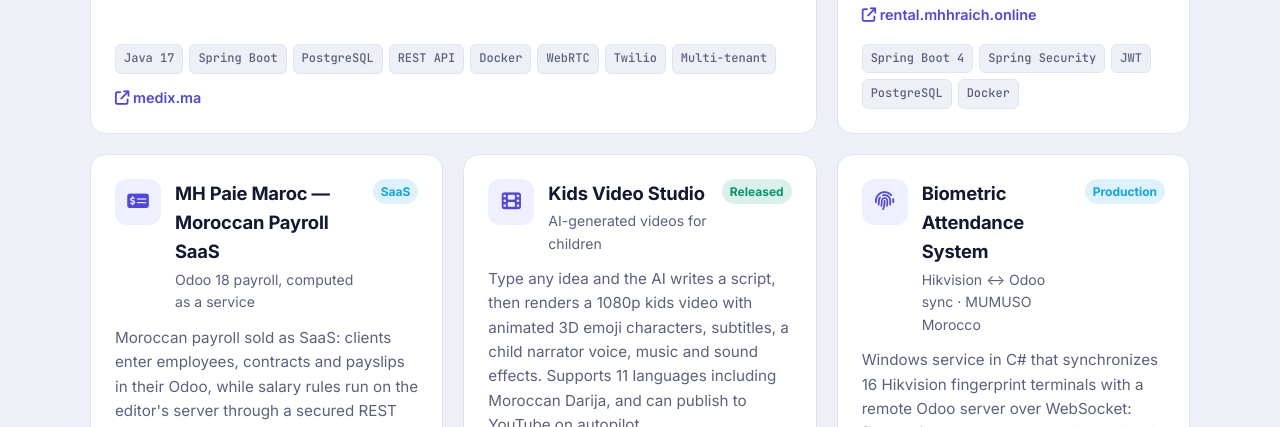
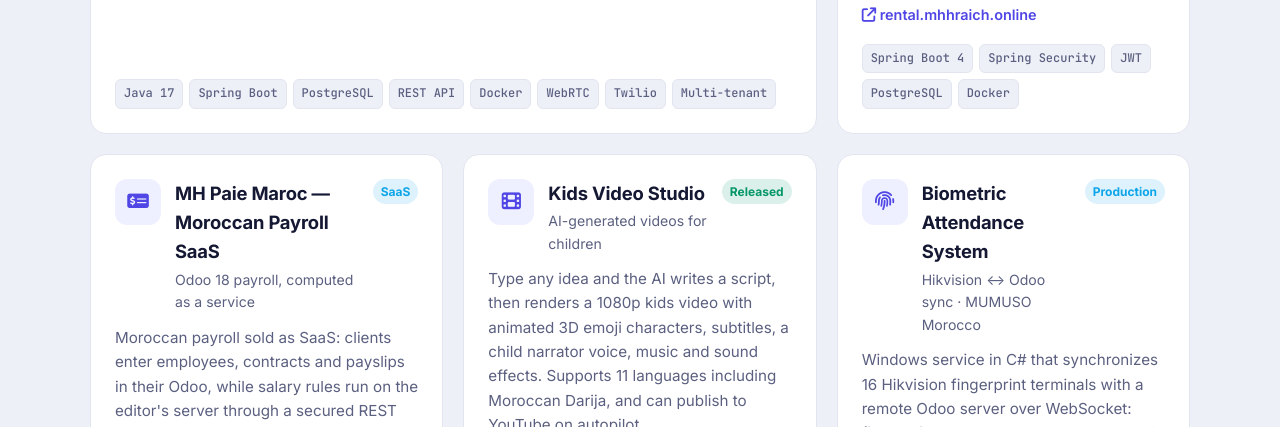
Before and after one commit to mhhraich/portfolio, a plain HTML site: page index.html in a window 1280 px wide. Shown: the part 1643-2070 px from the top of the page. Drawn offline with Linux system fonts and the light colour scheme.

Commit message:
Revert "Link Medix card to medix.ma"
medix.ma is an unrelated service, not this Medix project.

Co-Authored-By: Claude Opus 5.5 <noreply@anthropic.com>
Claude-Session: https://claude.ai/code/session_01Ay81atBhQfeWAqsCaJfUL7

```diff
--- a/index.html
+++ b/index.html
@@ -227,7 +227,6 @@ footer{border-top:1px solid var(--border);padding:28px 0;color:var(--muted);font
           <li><b>SaaS:</b> per-doctor workspaces and custom domains with on-demand HTTPS, self-service free trial, Docker deployment on Oracle Cloud</li>
         </ul>
         <div class="tags"><span class="tag">Java 17</span><span class="tag">Spring Boot</span><span class="tag">PostgreSQL</span><span class="tag">REST API</span><span class="tag">Docker</span><span class="tag">WebRTC</span><span class="tag">Twilio</span><span class="tag">Multi-tenant</span></div>
-        <div class="card-links"><a href="https://medix.ma" target="_blank" rel="noopener"><i class="fa-solid fa-arrow-up-right-from-square"></i> medix.ma</a></div>
       </article>
 
       <article class="card reveal" data-cat="saas">
```
